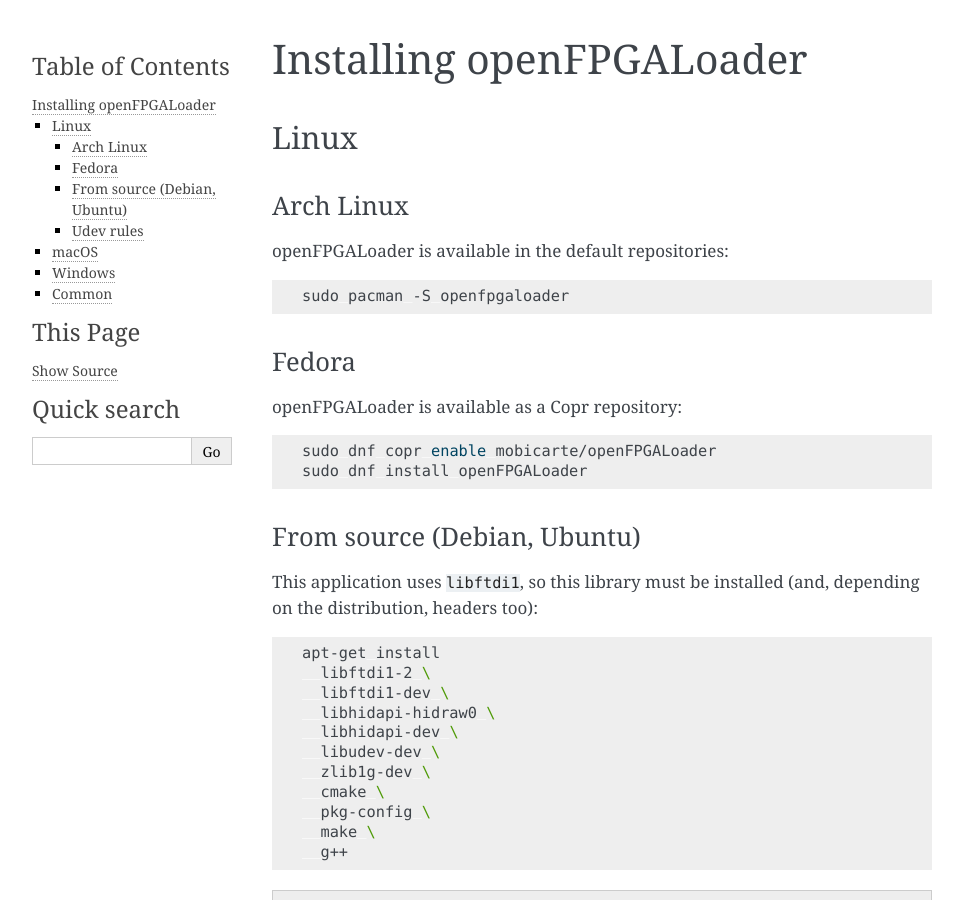
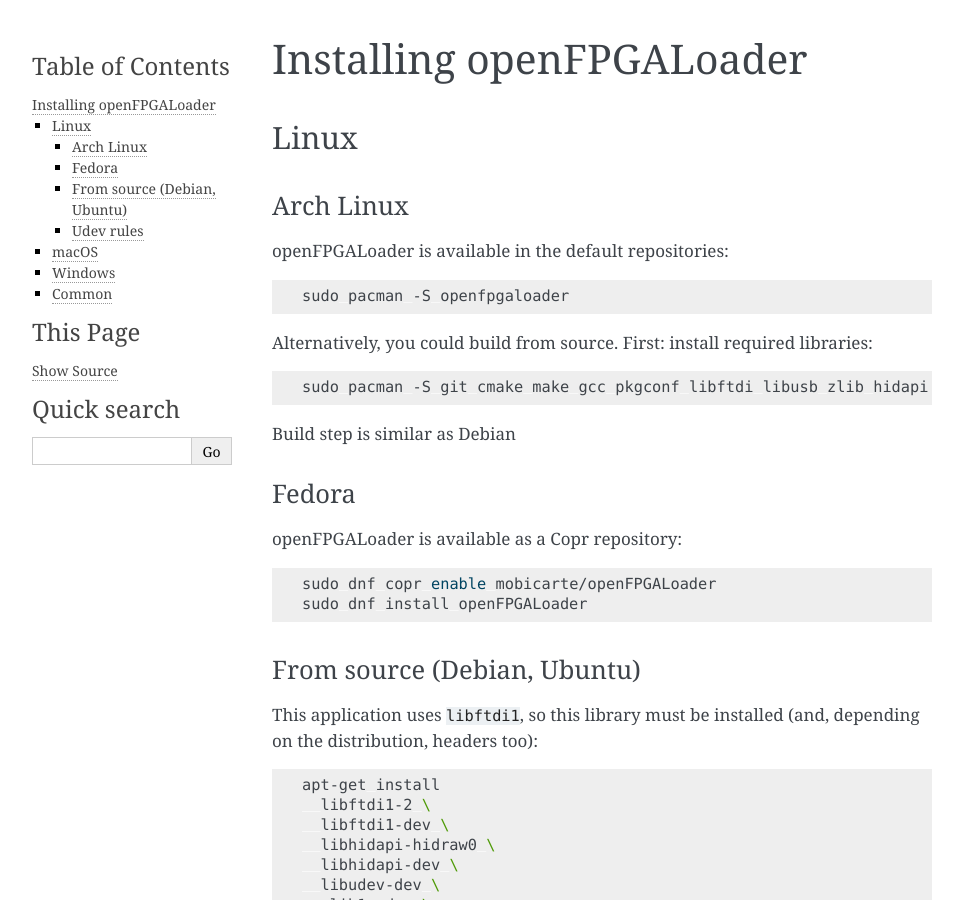
Before and after one commit to trabucayre/openFPGALoader, a Sphinx documentation site: the page built from doc/guide/install.rst, in a window 1280 px wide and 900 px high. Shown: the whole window, without its empty margins (148-1111 px from the left). Built offline with Sphinx 7.4.7, drawn with Linux system fonts in a browser that asks for light colours.

Commit message:
doc/guide/install: archlinux: list required libraries to build from source

```diff
--- a/doc/guide/install.rst
+++ b/doc/guide/install.rst
@@ -14,6 +14,14 @@
 .. code-block:: bash
 
     sudo pacman -S openfpgaloader
+
+Alternatively, you could build from source. First: install required libraries:
+
+.. code-block:: bash
+
+   sudo pacman -S git cmake make gcc pkgconf libftdi libusb zlib hidapi
+
+Build step is similar as Debian
 
 Fedora
 ------
```
